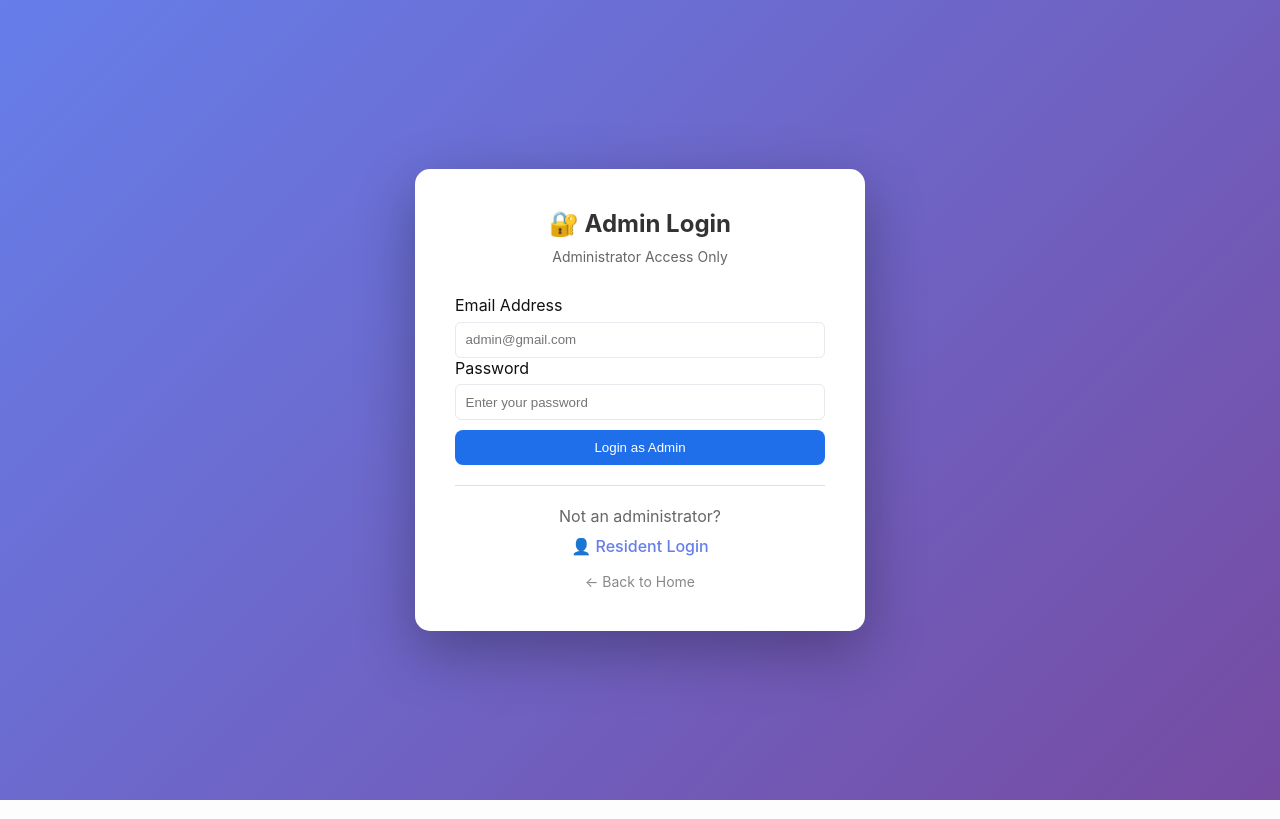
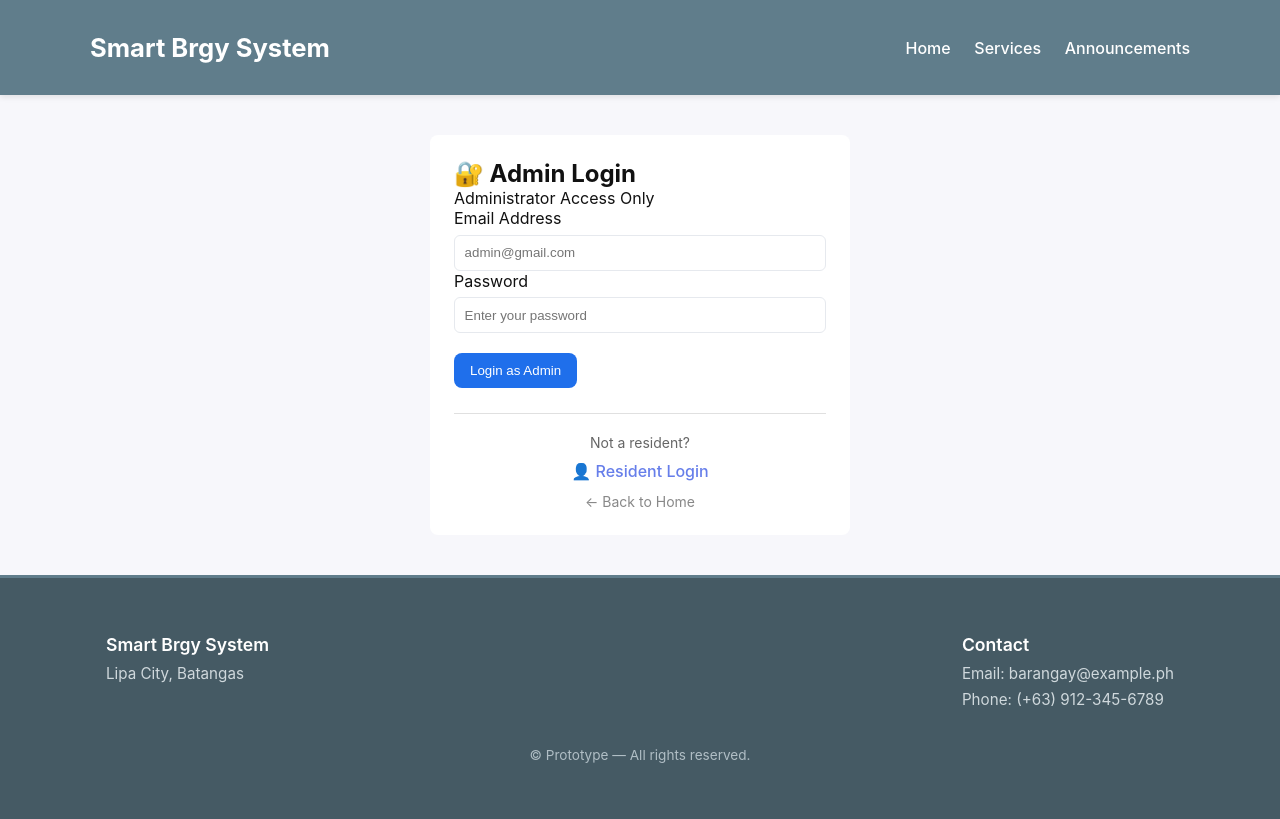
Before and after one commit to howard2201/Final-Project, a PHP site: page /admin/AdminLogin.php in a window 1280 px wide. Run offline with PHP 8.4, Linux system fonts and the light colour scheme.

Commit message:
chatting/ edit css

```diff
--- a/admin/AdminDashboard.php
+++ b/admin/AdminDashboard.php
@@ -112,6 +112,7 @@ if (isset($_SESSION['success_message'])) {
       </section>
     </main>
   </div>
+  <?php include 'adminchat.php'; ?>
 </body>
 
 </html>
--- a/admin/AdminLogin.php
+++ b/admin/AdminLogin.php
@@ -2,7 +2,6 @@
 session_start();
 require_once "Admin.php";
 
-// Check if already logged in
 if (isset($_SESSION['admin_id'])) {
     header("Location: AdminDashboard.php");
     exit;
@@ -11,7 +10,6 @@ if (isset($_SESSION['admin_id'])) {
 $admin = new Admin();
 $error = '';
 
-// Check for error messages from auth_check
 if (isset($_SESSION['login_error'])) {
     $error = $_SESSION['login_error'];
     unset($_SESSION['login_error']);
@@ -21,7 +19,6 @@ if ($_SERVER['REQUEST_METHOD'] === 'POST') {
     $email = trim($_POST['email']);
     $password = $_POST['password'];
 
-    // Validate inputs
     if (empty($email)) {
         $error = "Please enter your email address.";
     } elseif (empty($password)) {
@@ -39,23 +36,10 @@ if ($_SERVER['REQUEST_METHOD'] === 'POST') {
                 $_SESSION['admin_last_activity'] = time();
                 $_SESSION['admin_session_created'] = time();
 
-                // Check if there's a redirect page
-                if (isset($_SESSION['redirect_after_login']) && !empty($_SESSION['redirect_after_login'])) {
-                    $redirectPage = $_SESSION['redirect_after_login'];
-                    unset($_SESSION['redirect_after_login']);
-
-                    // Make sure it's a valid admin page
-                    if (strpos($redirectPage, '.php') !== false) {
-                        header("Location: " . $redirectPage);
-                    } else {
-                        header("Location: AdminDashboard.php");
-                    }
-                } else {
-                    header("Location: AdminDashboard.php");
-                }
+                header("Location: AdminDashboard.php");
                 exit;
             } else {
-                $error = "The email or password you entered is incorrect. Please check your credentials and try again.";
+                $error = "The email or password you entered is incorrect.";
             }
         } catch (Exception $e) {
             $error = "We're experiencing technical difficulties. Please try again later.";
@@ -67,79 +51,17 @@ if ($_SERVER['REQUEST_METHOD'] === 'POST') {
 
 <!DOCTYPE html>
 <html lang="en">
-
 <head>
     <meta charset="UTF-8">
     <meta name="viewport" content="width=device-width, initial-scale=1">
     <title>Admin Login — Smart Barangay System</title>
     <link rel="stylesheet" href="../css/style.css">
-    <style>
-        body {
-            background: linear-gradient(135deg, #667eea 0%, #764ba2 100%);
-            min-height: 100vh;
-            display: flex;
-            align-items: center;
-            justify-content: center;
-            padding: 20px;
-        }
+</head>
+<body>
 
-        .auth-card {
-            background: white;
-            padding: 40px;
-            border-radius: 15px;
-            box-shadow: 0 20px 60px rgba(0, 0, 0, 0.3);
-            max-width: 450px;
-            width: 100%;
-        }
+<?php include '../includes/headerinner.php'; ?>
 
-        .auth-card h2 {
-            text-align: center;
-            color: #333;
-            margin-bottom: 10px;
-        }
-
-        .auth-subtitle {
-            text-align: center;
-            color: #666;
-            margin-bottom: 30px;
-            font-size: 14px;
-        }
-
-        .switch-login {
-            text-align: center;
-            margin-top: 20px;
-            padding-top: 20px;
-            border-top: 1px solid #e0e0e0;
-        }
-
-        .switch-login a {
-            color: #667eea;
-            text-decoration: none;
-            font-weight: 500;
-        }
-
-        .switch-login a:hover {
-            text-decoration: underline;
-        }
-
-        .home-link {
-            text-align: center;
-            margin-top: 15px;
-        }
-
-        .home-link a {
-            color: #888;
-            text-decoration: none;
-            font-size: 14px;
-        }
-
-        .home-link a:hover {
-            color: #667eea;
-        }
-    </style>
-</head>
-
-<body>
+<main class="container auth-page">
     <div class="auth-card">
         <h2>🔐 Admin Login</h2>
         <p class="auth-subtitle">Administrator Access Only</p>
@@ -158,18 +80,21 @@ if ($_SERVER['REQUEST_METHOD'] === 'POST') {
             <label>Password
                 <input type="password" name="password" placeholder="Enter your password" required>
             </label>
-            <button type="submit" class="btn" style="width: 100%; margin-top: 10px;">Login as Admin</button>
+            <div class="auth-actions">
+                <button type="submit" class="btn">Login as Admin</button>
+            </div>
         </form>
 
-        <div class="switch-login">
-            <p style="color: #666; margin-bottom: 10px;">Not an administrator?</p>
-            <a href="../residents/Login.php">👤 Resident Login</a>
+        <div style="text-align: center; margin-top: 25px; padding-top: 20px; border-top: 1px solid #e0e0e0;">
+            <p style="color: #666; margin-bottom: 10px; font-size: 14px;">Not a resident?</p>
+            <a href="../residents/Login.php" style="color: #667eea; text-decoration: none; font-weight: 500;">👤 Resident Login</a>
         </div>
 
-        <div class="home-link">
-            <a href="../index.php">← Back to Home</a>
+        <div style="text-align: center; margin-top: 10px;">
+            <a href="../index.php" style="color: #888; text-decoration: none; font-size: 14px;">← Back to Home</a>
         </div>
     </div>
+</main>
+<?php include '../includes/footer.php'; ?>
 </body>
-
 </html>
--- a/css/style.css
+++ b/css/style.css
@@ -332,3 +332,237 @@ table td {
 .close:hover {
   color: var(--primary);
 }
+
+.chat-btn {
+  position: fixed;
+  bottom: 20px;
+  right: 20px;
+  background: var(--primary);
+  color: #fff;
+  border: none;
+  border-radius: 999px;
+  padding: 0.8rem 1.4rem;
+  font-weight: 500;
+  cursor: pointer;
+  box-shadow: 0 4px 12px rgba(0, 0, 0, 0.15);
+  transition: all 0.25s ease;
+  z-index: 1000;
+}
+
+.chat-btn:hover {
+  background: #1554b1;
+  transform: translateY(-2px);
+}
+
+.chat-box {
+  position: fixed;
+  bottom: 80px;
+  right: 20px;
+  width: 320px;
+  max-height: 420px;
+  background: var(--card);
+  border: 1px solid #e5e7eb;
+  border-radius: 12px;
+  box-shadow: 0 6px 18px rgba(0, 0, 0, 0.1);
+  display: none;
+  flex-direction: column;
+  overflow: hidden;
+  z-index: 1000;
+  animation: slideUp 0.3s ease;
+}
+
+.chat-header {
+  background: var(--primary);
+  color: #fff;
+  padding: 0.9rem 1rem;
+  font-weight: 600;
+  font-size: 1rem;
+  display: flex;
+  justify-content: space-between;
+  align-items: center;
+}
+
+.chat-header button {
+  background: transparent;
+  border: none;
+  color: #fff;
+  font-size: 1.2rem;
+  cursor: pointer;
+}
+
+.chat-body {
+  flex: 1;
+  padding: 1rem;
+  overflow-y: auto;
+  background: var(--bg);
+}
+
+.chat-footer {
+  display: flex;
+  border-top: 1px solid #e5e7eb;
+  padding: 0.6rem;
+  background: #fff;
+}
+
+.chat-footer input {
+  flex: 1;
+  border: 1px solid #e5e7eb;
+  border-radius: 6px;
+  padding: 0.5rem 0.8rem;
+  outline: none;
+}
+
+.chat-footer button {
+  background: var(--primary);
+  color: #fff;
+  border: none;
+  padding: 0.5rem 0.9rem;
+  border-radius: 6px;
+  margin-left: 0.5rem;
+  cursor: pointer;
+  transition: background 0.2s;
+}
+
+.chat-footer button:hover {
+  background: #1554b1;
+}
+
+@keyframes slideUp {
+  from {
+    transform: translateY(20px);
+    opacity: 0;
+  }
+  to {
+    transform: translateY(0);
+    opacity: 1;
+  }
+}
+.site-header {
+  background: #607d8b;
+  color: #fff;
+  padding: 1rem 0;
+  box-shadow: 0 2px 6px rgba(0,0,0,0.1);
+}
+
+.header-inner {
+  display: flex;
+  align-items: center;
+  justify-content: space-between;
+}
+
+.brand {
+  color: #fff;
+  font-weight: 700;
+  font-size: 1.6rem;
+}
+
+.nav a {
+  color: #fff;
+  margin-left: 1.2rem;
+  font-weight: 500;
+  text-decoration: none;
+  transition: color 0.2s;
+}
+
+.nav a:hover {
+  color: #cfd8dc;
+}
+
+.nav .btn {
+  margin-left: 1.2rem;
+}
+
+.nav .btn.outline {
+  border-color: #fff;
+  color: #fff;
+}
+
+.nav .btn.outline:hover {
+  background: #455a64;
+  color: #fff;
+}
+
+.site-footer {
+  background: #455a64;
+  color: #ffffff;
+  padding: 2.5rem 1rem;
+  font-size: 0.95rem;
+  border-top: 3px solid #607d8b;
+}
+
+.footer-grid {
+  display: flex;
+  justify-content: space-between;
+  flex-wrap: wrap;
+  gap: 2rem;
+}
+
+.footer-grid div h4 {
+  font-weight: 600;
+  font-size: 1.1rem;
+  margin-bottom: 0.5rem;
+  color: #ffffff;
+}
+
+.footer-grid div p {
+  color: #cfd8dc;
+  margin-bottom: 0.3rem;
+  line-height: 1.4;
+}
+
+.site-footer a {
+  color: #b0bec5;
+  text-decoration: none;
+  transition: color 0.2s;
+}
+
+.site-footer a:hover {
+  color: #ffffff;
+}
+
+.site-footer .copyright {
+  margin-top: 2rem;
+  text-align: center;
+  font-size: 0.85rem;
+  color: #b0bec5;
+}
+
+@media (max-width: 800px) {
+  .nav {
+    display: flex;
+    flex-direction: column;
+    gap: 0.8rem;
+    margin-top: 0.5rem;
+  }
+
+  .nav a, .nav .btn {
+    margin-left: 0;
+  }
+
+  .footer-grid {
+    flex-direction: column;
+    gap: 1.5rem;
+  }
+
+  .footer-grid div {
+    flex: 1 1 100%;
+  }
+}
+html, body {
+  height: 100%;
+  margin: 0;
+}
+
+body {
+  display: flex;
+  flex-direction: column;
+  min-height: 100vh;
+}
+
+.admin-layout, .auth-page, .form-card {
+  flex: 1;
+}
+
+.site-footer {
+  margin-top: auto;
+}
--- a/index.php
+++ b/index.php
@@ -117,6 +117,8 @@ if (isset($_SESSION['logout_message'])) {
     </div>
 </div>
 
+<?php include 'includes/chat.php'; ?>
+
 <?php include 'includes/footer.php'; ?>
 
 <script src="js/appear.js"></script>
--- a/residents/Dashboard.php
+++ b/residents/Dashboard.php
@@ -56,6 +56,7 @@ if(count($requests)){
 </div>
 </main>
 
+<?php include '../includes/chat.php'; ?>
 <?php include '../includes/footer.php'; ?>
 </body>
 </html>
```
Also changed, not shown: admin/adminchat.php (added, +20 -0 lines), includes/chat.php (added, +20 -0 lines), js/chat.js (added, +22 -0 lines).
